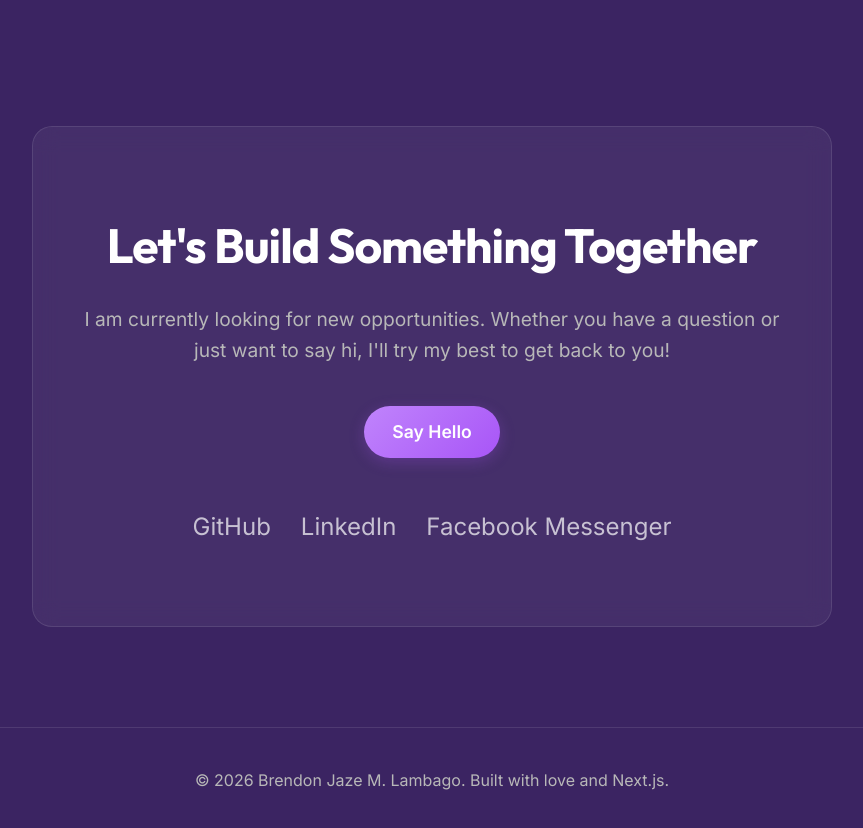
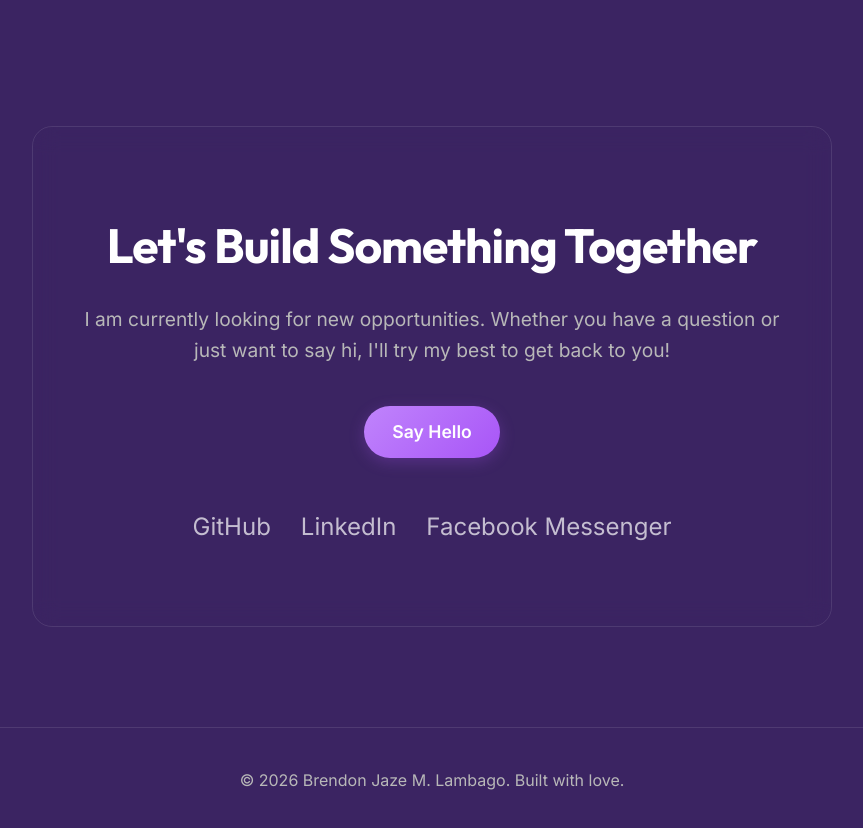
Before and after one commit to brendonjaze/Brendon-Portfolio, a Next.js app: page / in a window 1280 px wide. Shown: the part 2440-3268 px from the top of the page, without its empty margins (208-1071 px from the left). Built offline with nearby package versions, Linux system fonts and the light colour scheme.

Commit message:
enhanced UI

```diff
--- a/src/app/globals.css
+++ b/src/app/globals.css
@@ -221,3 +221,21 @@ nav {
   border-color: var(--primary-light);
   box-shadow: 0 10px 30px rgba(157, 78, 221, 0.2);
 }
+
+/* Contact section - transparent background */
+#contact .glass {
+  background: transparent;
+  border: 1px solid var(--glass-border);
+}
+
+/* Contact social links hover animation */
+#contact a[style*="opacity"] {
+  transition: all 0.3s ease;
+}
+
+#contact a[style*="opacity"]:hover {
+  opacity: 1 !important;
+  color: var(--primary-light);
+  transform: translateY(-3px);
+  display: inline-block;
+}
--- a/src/app/page.tsx
+++ b/src/app/page.tsx
@@ -140,7 +140,7 @@ export default function Home() {
       </main>
 
       <footer style={{ padding: '40px 20px', textAlign: 'center', borderTop: '1px solid var(--glass-border)', color: 'var(--text-dim)' }}>
-        <p>© {new Date().getFullYear()} Brendon Jaze M. Lambago. Built with love and Next.js.</p>
+        <p>© {new Date().getFullYear()} Brendon Jaze M. Lambago. Built with love.</p>
       </footer>
     </div>
   );
```
